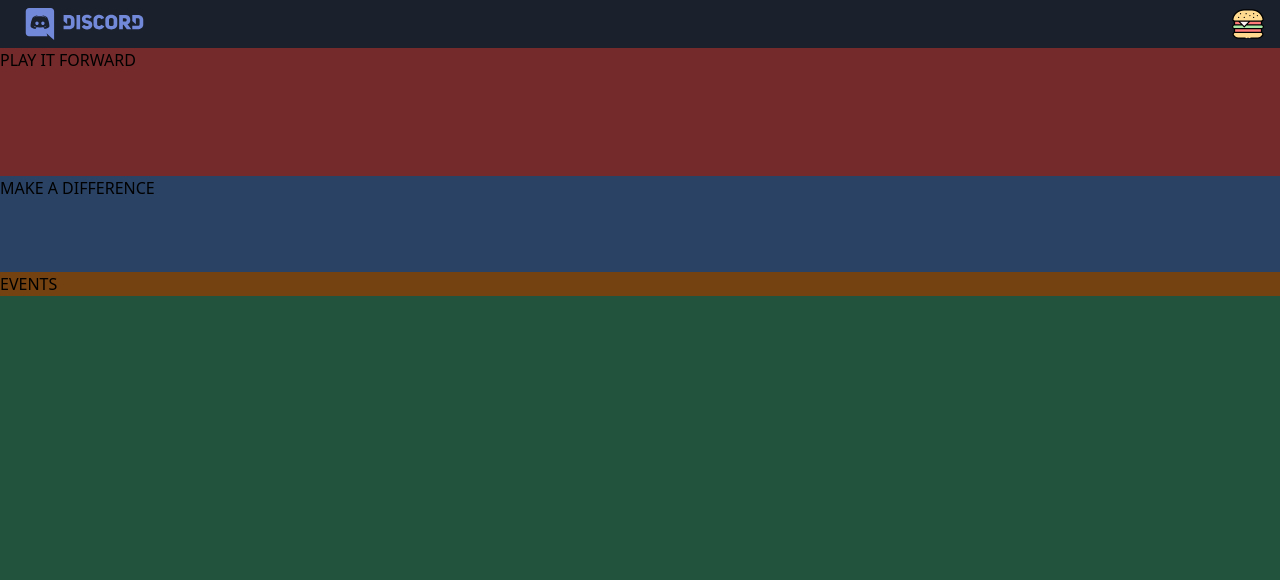
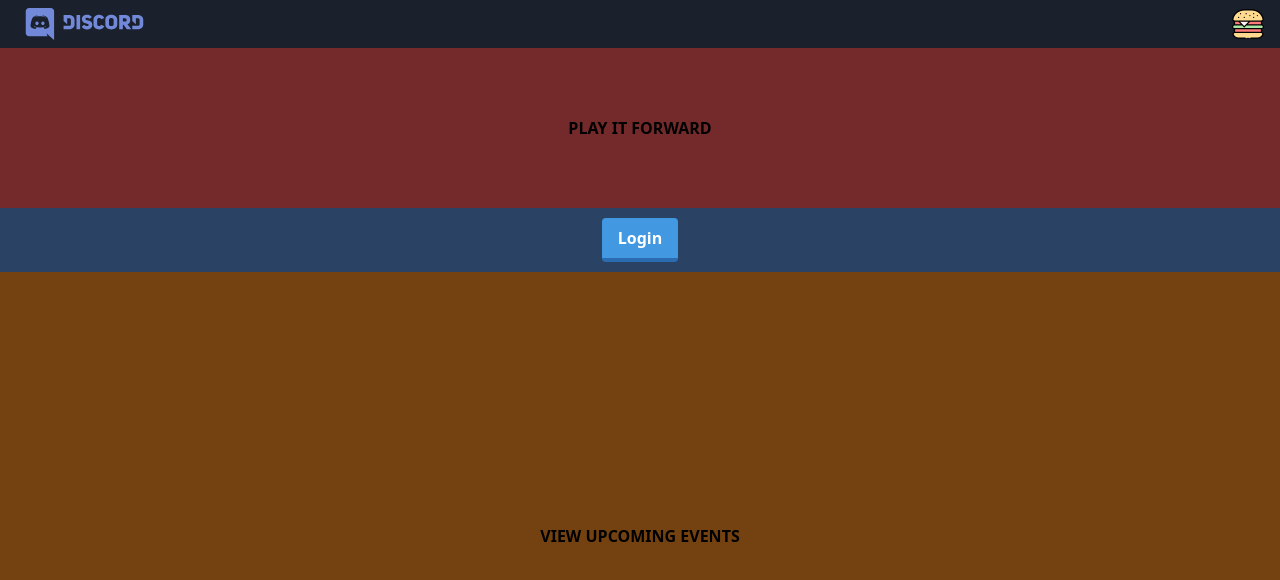
Before and after one commit to chaochaocodes/PixeLove-Client, a React (Create React App) app: page / in a window 1280 px wide. Shown: the top 580 px of the page. Built offline with nearby package versions, Linux system fonts and the light colour scheme.

Commit message:
Added a simple button on Landing Page with some base styling

```diff
--- a/src/pages/LandingPage.js
+++ b/src/pages/LandingPage.js
@@ -1,22 +1,25 @@
 // React Imports
-import React from 'react';
+import React from "react";
 
 // Custom Imports
-import Navbar from '../components/Navbar'
+import Navbar from "../components/Navbar";
 
 // This functional component renders the landing page
 const LandingPage = () => {
   return (
-        <div className="bg-green-900 h-screen">
+    <div className="flex flex-col h-screen">
       <Navbar />
-            <div className="bg-red-900 h-32">
-                <h1>PLAY IT FORWARD</h1>
+      <div className="flex items-center justify-center bg-red-900 h-40">
+        <h1 className="font-bold">PLAY IT FORWARD</h1>
       </div>
-            <div className="bg-blue-900 h-24">
-                <h1>MAKE A DIFFERENCE</h1>
+      <div className="flex items-center justify-center bg-blue-900 h-16">
+        <button class="bg-blue-500 focus:outline-none hover:bg-blue-400 text-white font-bold py-2 px-4 border-b-4 border-blue-700 hover:border-blue-500 rounded">
+          Login
+        </button>
       </div>
-            <div className="bg-yellow-900 h-">
-                <h1>EVENTS</h1>
+      <div className="flex items-center justify-center bg-yellow-900 flex-grow">
+        <h1 className="font-bold">VIEW UPCOMING EVENTS</h1>
+
       </div>
     </div>
   );
```
Also changed, not shown: src/components/EventCard.tsx (added, +11 -0 lines). Lines whose indentation alone changed are shown as unchanged.
